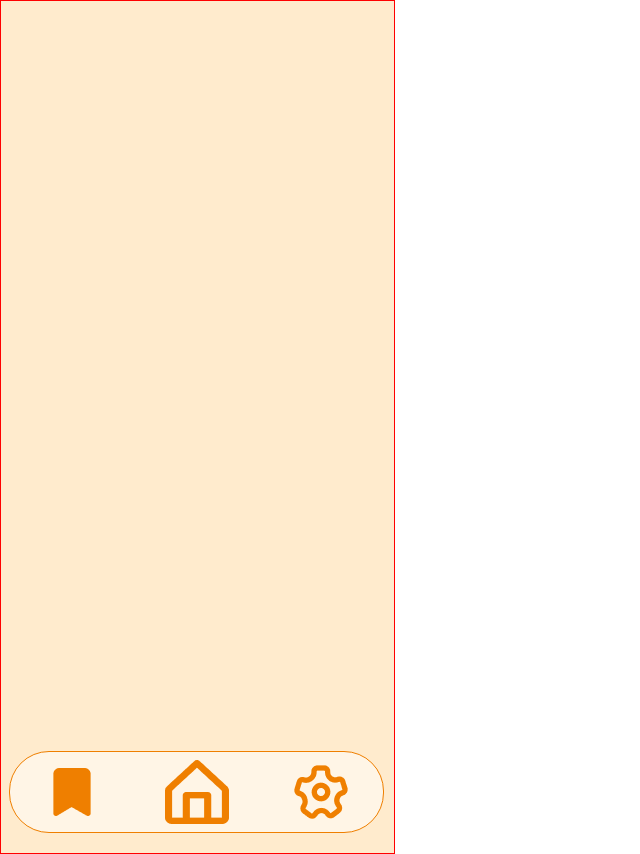
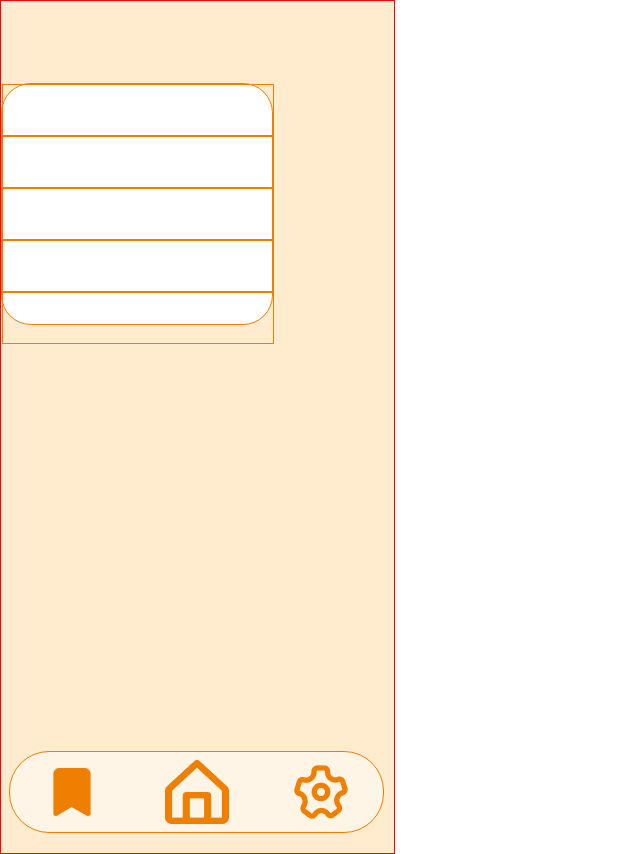
Before and after one commit to pflying1/KDT-2-Project-B-4, a React (Create React App) app in the folder client/: page / in a window 1280 px wide. Shown: the whole page, without its empty margins (0-640 px from the left). Built offline with nearby package versions, Linux system fonts and the light colour scheme.

Commit message:
버스정보 모달창 구현중

```diff
--- /dev/null
+++ b/client/src/busStopModal.tsx
@@ -0,0 +1,25 @@
+import React from 'react';
+import ReactDOM from 'react-dom';
+import './styles.css'
+
+
+const BusChild: React.FC = () => {
+  return <div className="busInfoWrap" />;
+};
+
+const busModal: React.FC = () => {
+
+  return (
+    <div className='busModalWin'>
+      <div></div>
+      <div></div>
+      <div></div>
+      <div></div>
+      {[...Array(5)].map((_, index) => (
+        <BusChild key={index} />
+      ))}
+    </div>
+  )
+}
+
+export default busModal
--- a/client/src/index.tsx
+++ b/client/src/index.tsx
@@ -1,9 +1,9 @@
 import React from 'react';
 import ReactDOM from 'react-dom/client';
 import './index.css';
-import App from './App';
 import reportWebVitals from './reportWebVitals';
 import MenuBar from './menuBar'
+import BusModal from './busStopModal'
 
 const root = ReactDOM.createRoot(
   document.getElementById('root') as HTMLElement
@@ -14,6 +14,7 @@ root.render(
   <React.StrictMode>
     <div className='root'>
       <MenuBar />
+      <BusModal />
     </div>
   </React.StrictMode>
 );
--- a/client/src/styles.css
+++ b/client/src/styles.css
@@ -15,7 +15,6 @@
   z-index: 1;
 }
 
-
 .naviImage{
   width: 20%;
   height: 100%;
@@ -25,3 +24,20 @@
   z-index: 1;
   position: relative;
 }
+
+.busModalWin{
+  width: 270px;
+  height: 240px;
+  background-color: white;
+  border-radius: 30px;
+  border: 1px solid #EF7F00;
+}
+
+.busInfoWrap{
+  width: 100%;
+  height: 50px;
+  border: 1px solid #EF7F00;
+  flex-direction: row;
+  align-items: center;
+  justify-content: center;
+}
```
